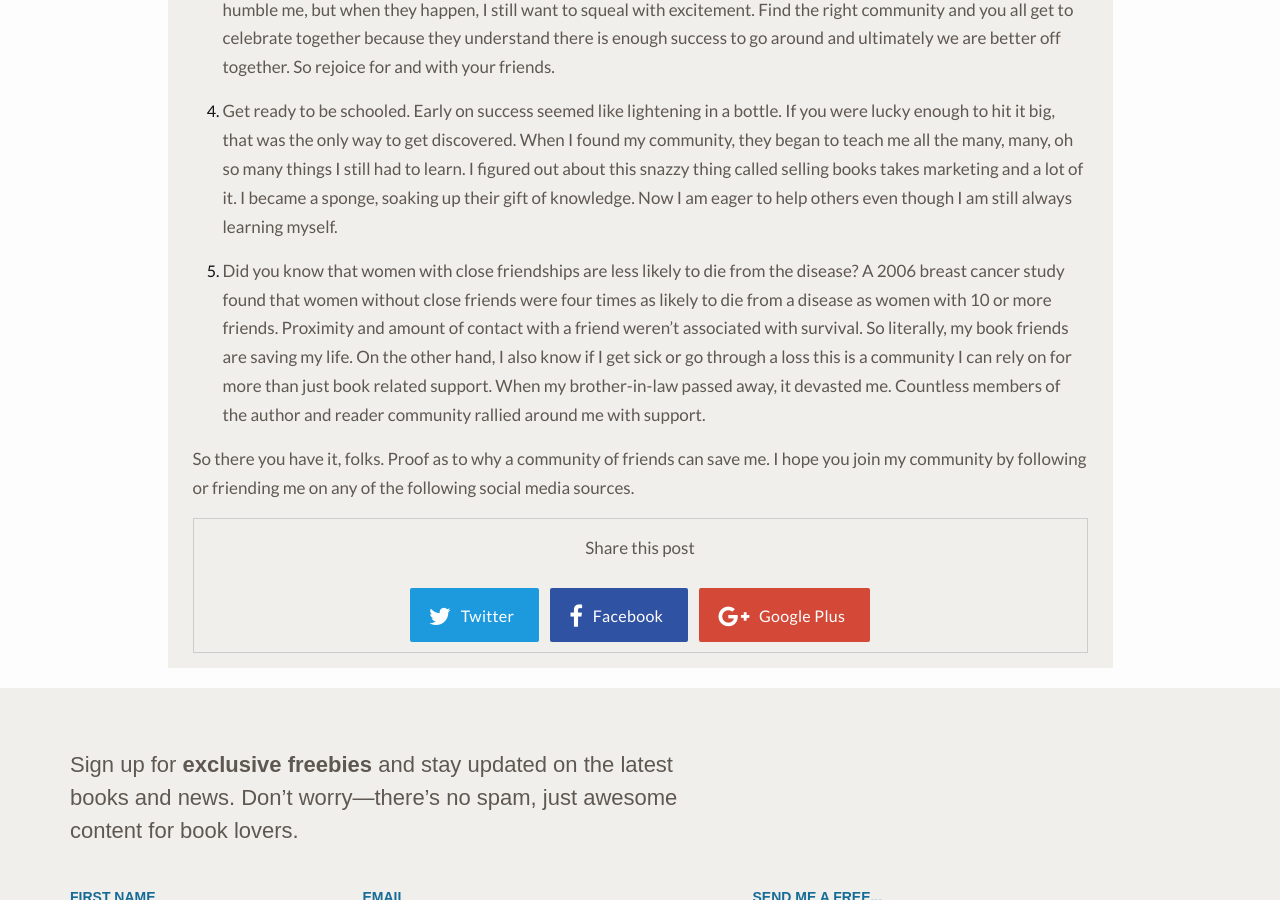
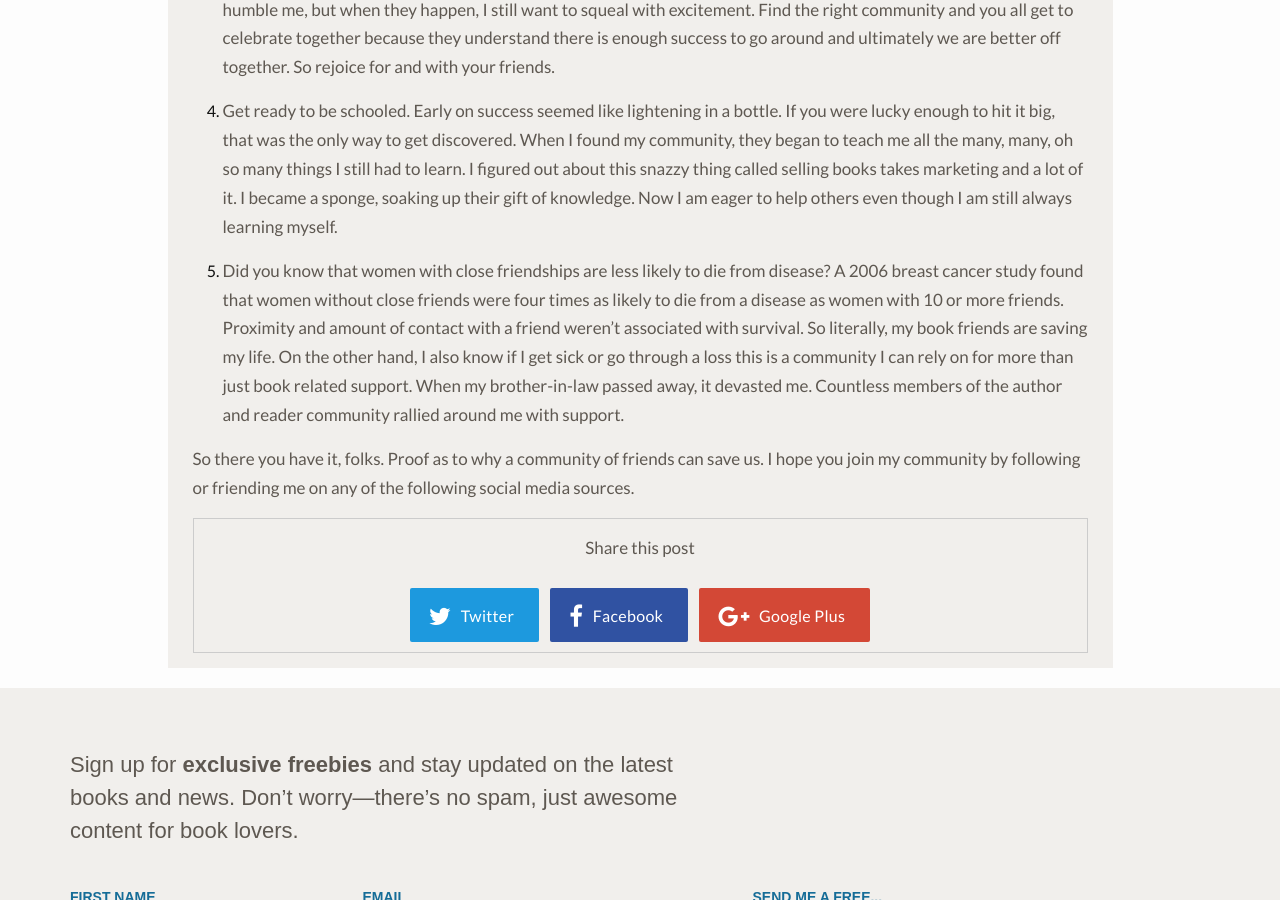
Before and after one commit to queso/wendy-owens, a Jekyll site: the page built from _posts/2016-11-22-16-thankful-for-a-community.md, in a window 1280 px wide and 900 px high, scrolled down 1662 px. Built offline with Jekyll 4.4.1, drawn with Linux system fonts in a browser that asks for light colours; nearby versions of some CDN libraries.

Commit message:
Fix some words

```diff
--- a/_posts/2016-11-22-16-thankful-for-a-community.md
+++ b/_posts/2016-11-22-16-thankful-for-a-community.md
@@ -26,6 +26,6 @@ My husband is probably about as supportive as they come, my kids incredibly lovi
 
 4. Get ready to be schooled. Early on success seemed like lightening in a bottle. If you were lucky enough to hit it big, that was the only way to get discovered. When I found my community, they began to teach me all the many, many, oh so many things I still had to learn. I figured out about this snazzy thing called selling books takes marketing and a lot of it. I became a sponge, soaking up their gift of knowledge. Now I am eager to help others even though I am still always learning myself.
 
-5. Did you know that women with close friendships are less likely to die from the disease? A 2006 breast cancer study found that women without close friends were four times as likely to die from a disease as women with 10 or more friends. Proximity and amount of contact with a friend weren’t associated with survival. So literally, my book friends are saving my life. On the other hand, I also know if I get sick or go through a loss this is a community I can rely on for more than just book related support. When my brother-in-law passed away, it devasted me. Countless members of the author and reader community rallied around me with support.
+5. Did you know that women with close friendships are less likely to die from disease? A 2006 breast cancer study found that women without close friends were four times as likely to die from a disease as women with 10 or more friends. Proximity and amount of contact with a friend weren’t associated with survival. So literally, my book friends are saving my life. On the other hand, I also know if I get sick or go through a loss this is a community I can rely on for more than just book related support. When my brother-in-law passed away, it devasted me. Countless members of the author and reader community rallied around me with support.
 
-So there you have it, folks. Proof as to why a community of friends can save me. I hope you join my community by following or friending me on any of the following social media sources.
+So there you have it, folks. Proof as to why a community of friends can save us. I hope you join my community by following or friending me on any of the following social media sources.
```
